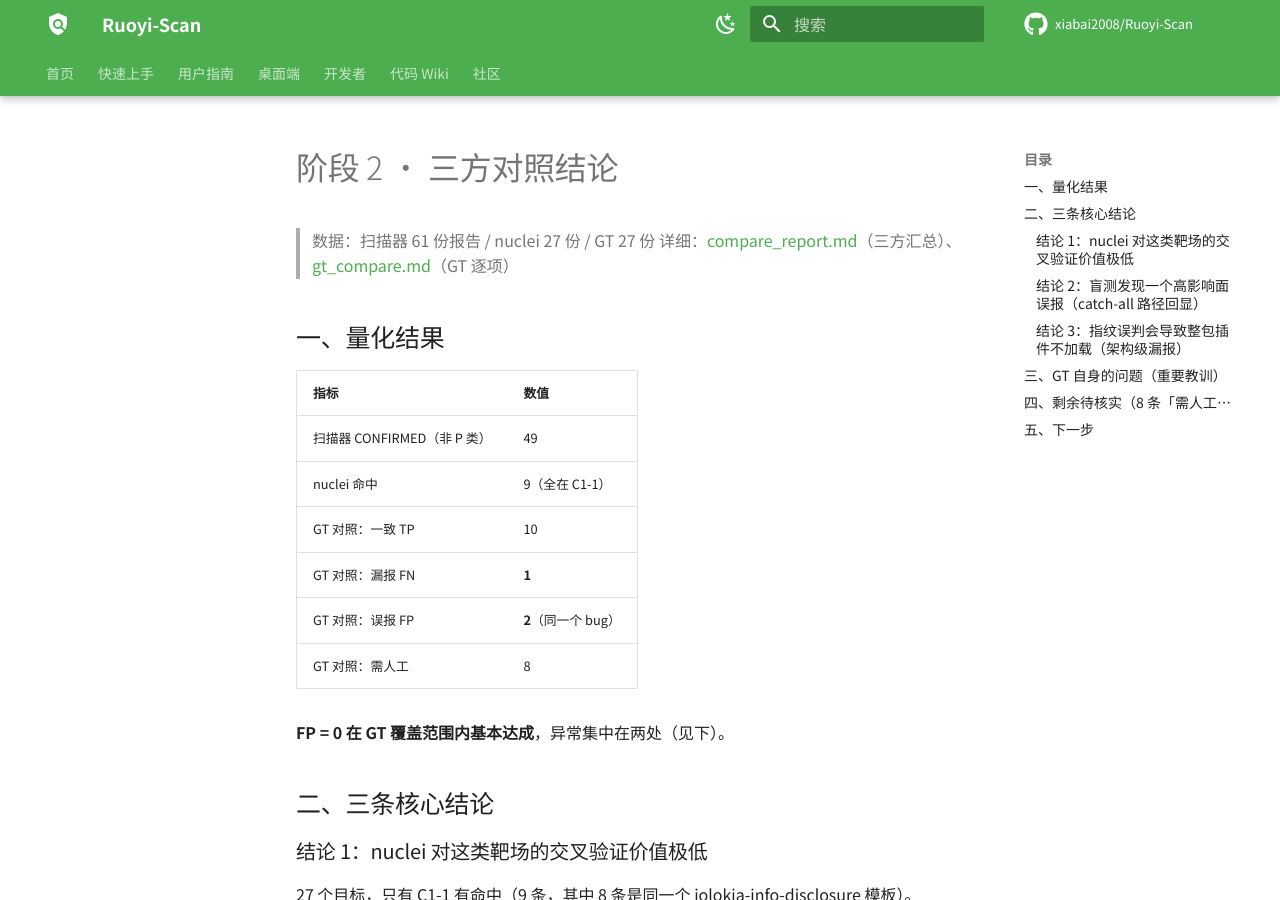
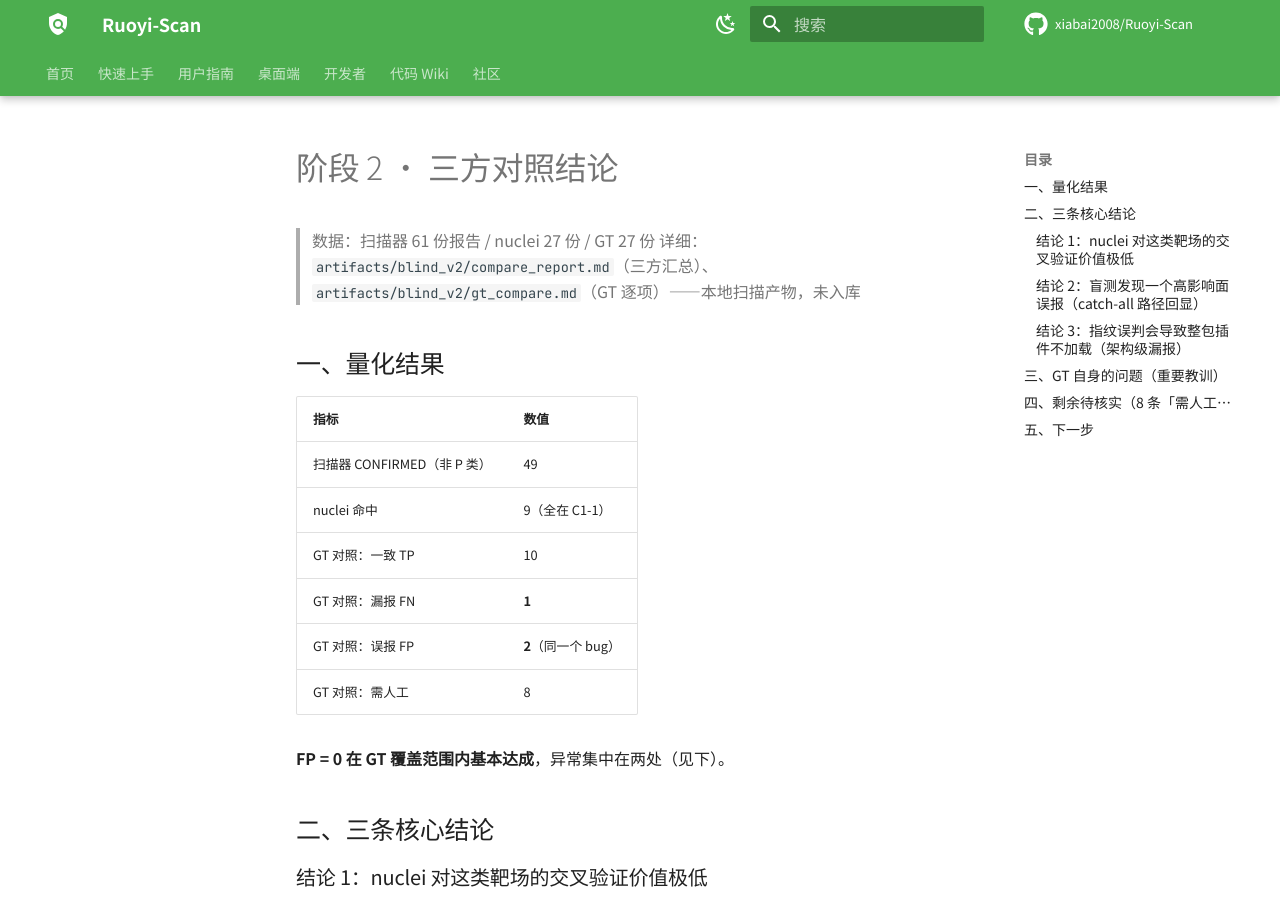
Before and after one commit to xiabai2008/ruoyi-scan, an MkDocs documentation site: the page built from docs/blind_v2/阶段2_三方对照结论.md, in a window 1280 px wide and 900 px high. Built offline with MkDocs 1.6.1 and Material for MkDocs 9.7.7, drawn with Linux system fonts in a browser that asks for light colours; comment, search, counter and statistics services are not loaded.

Commit message:
docs: 修复盲测 v2 文档的失效相对链接（Docs Site strict 模式报错）
docs/blind_v2 引用了只存在于 artifacts/ 的 compare_report.md / gt_compare.md，mkdocs --strict 因 3 条警告中止构建；改为非链接的本地产物路径说明。

```diff
--- a/docs/blind_v2/阶段2_三方对照结论.md
+++ b/docs/blind_v2/阶段2_三方对照结论.md
@@ -1,7 +1,7 @@
 # 阶段 2 · 三方对照结论
 
 > 数据：扫描器 61 份报告 / nuclei 27 份 / GT 27 份
-> 详细：[compare_report.md](compare_report.md)（三方汇总）、[gt_compare.md](gt_compare.md)（GT 逐项）
+> 详细：`artifacts/blind_v2/compare_report.md`（三方汇总）、`artifacts/blind_v2/gt_compare.md`（GT 逐项）——本地扫描产物，未入库
 
 ## 一、量化结果
 
```
Also changed, not shown: docs/blind_v2/对照初步结论.md (+1 -1 lines).
